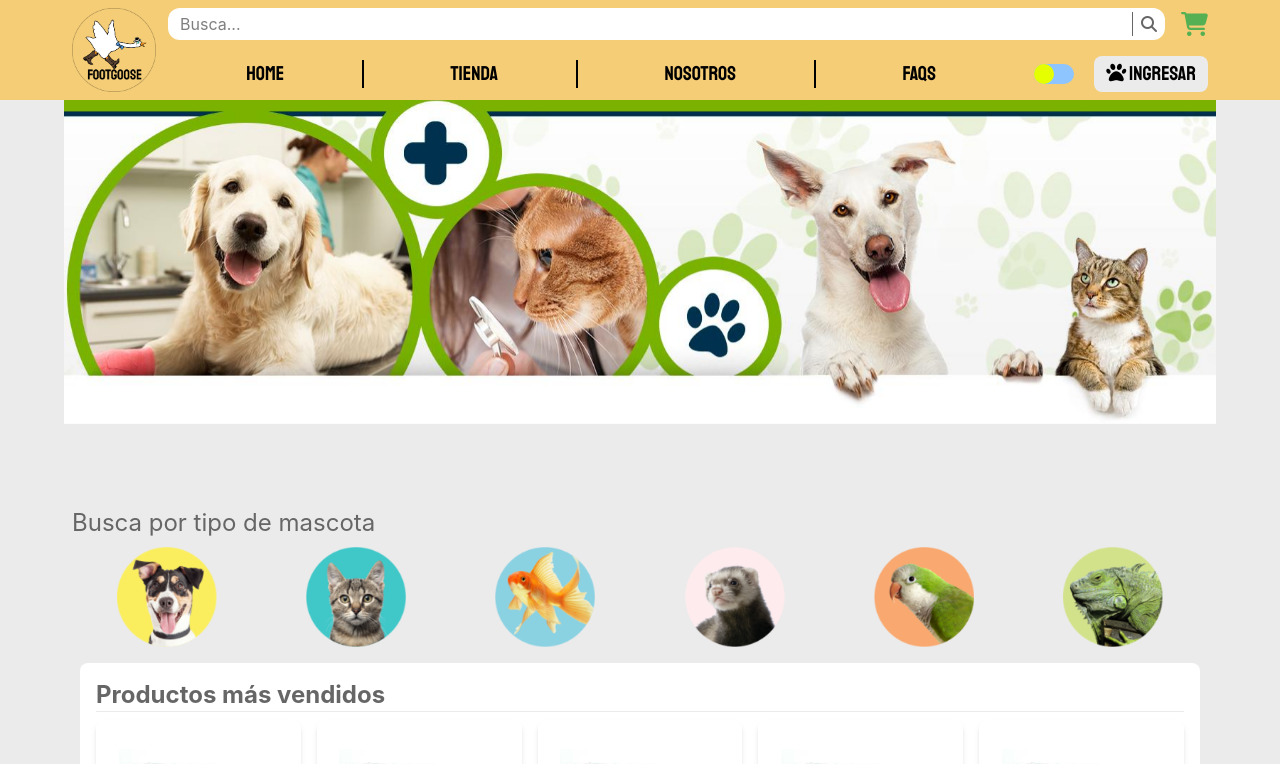
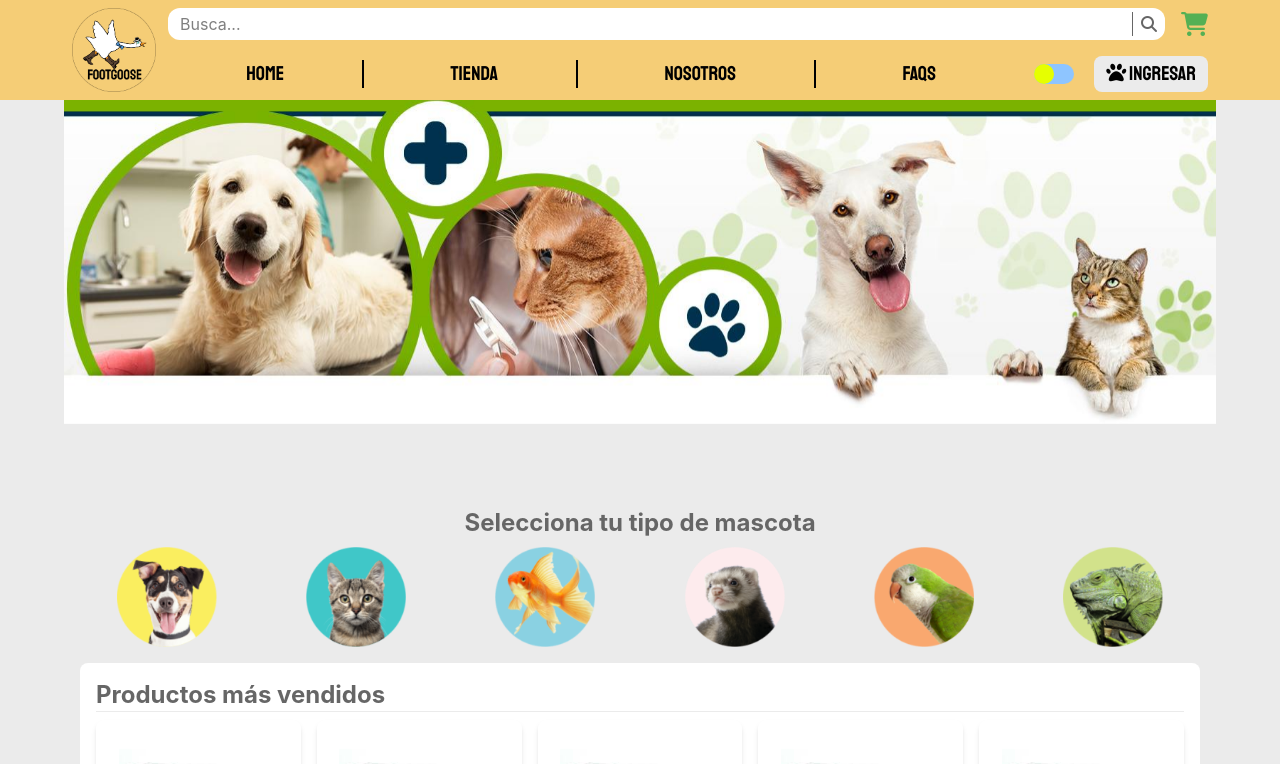
Before and after one commit to Marcos676/e-commerce-petshop, a React (Vite) app in the folder client/: page / in a window 1280 px wide. Shown: the top 764 px of the page. Built offline with nearby package versions, Linux system fonts and the light colour scheme.

Commit message:
Actualiza el título de la sección "Busca por tipo de mascota" a "Selecciona tu tipo de mascota" en Home

```diff
--- a/client/src/pages/Home.tsx
+++ b/client/src/pages/Home.tsx
@@ -5,8 +5,8 @@ import "swiper/css"; // Importa estilos
 import "swiper/css/autoplay";
 
 type ProductCardProps = {
-  name: String
-}
+  name: String;
+};
 const ProductCard = ({ name }: ProductCardProps) => {
   return (
     <a className="h-full bg-blanco rounded-lg shadow-md p-4">
@@ -60,8 +60,8 @@ const Home = () => {
         )}
       </Swiper>
       <section className="px-2 my-4">
-        <h2 className="mb-2 text-2xl text-grisOscuro">
-          Busca por tipo de mascota
+        <h2 className="mb-2 text-2xl text-center font-bold text-grisOscuro">
+          Selecciona tu tipo de mascota
         </h2>
         <ul
           className="grid justify-around items-center"
```
